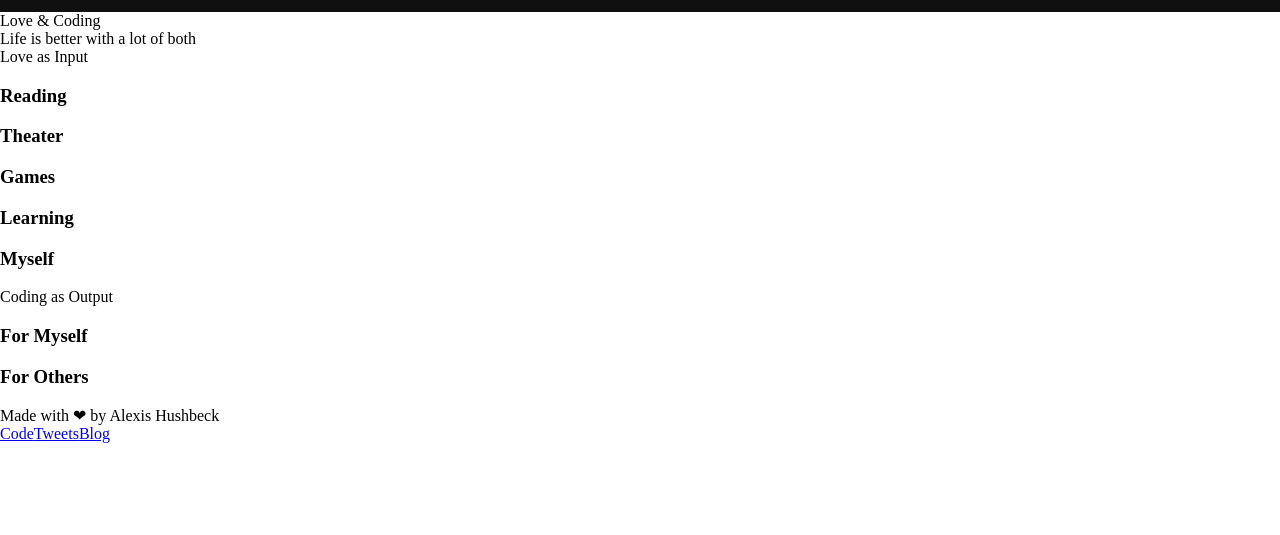
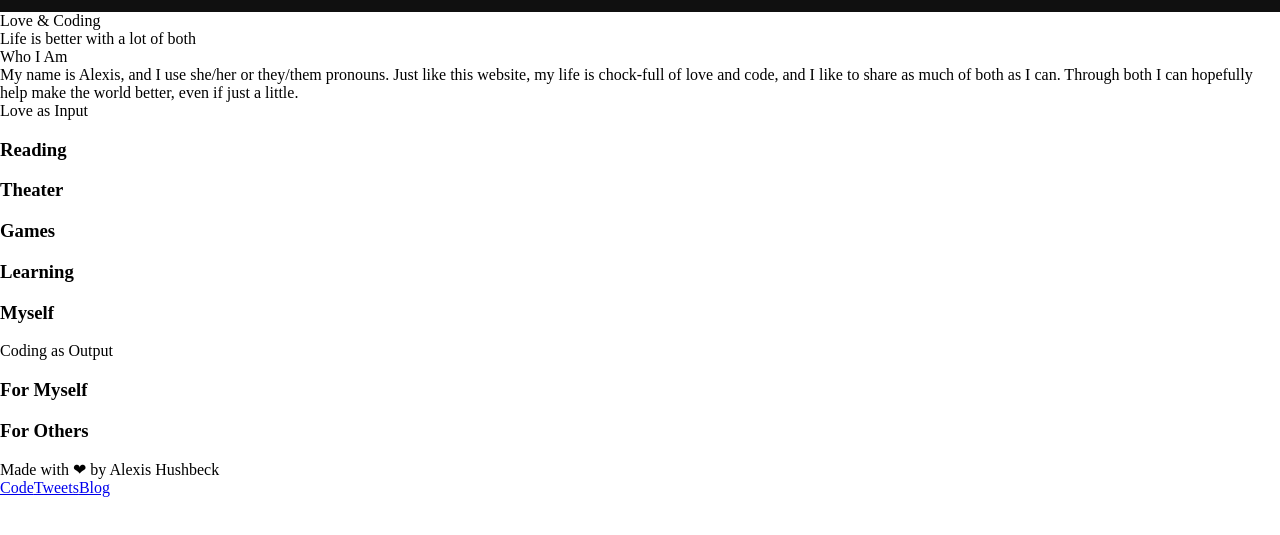
Before and after one commit to LoveAndCoding/loveandcoding.com, a website: page template.html in a window 1280 px wide. Shown: the part 55-590 px from the top of the page. Drawn offline with Linux system fonts and the light colour scheme; a web font is replaced by a local one.

Commit message:
Add "Who I Am" Section

```diff
--- a/template.html
+++ b/template.html
@@ -72,6 +72,16 @@
 		</header>
 		<main>
 			<section>
+				<h2>Who I Am</h2>
+				<p>
+					My name is Alexis, and I use she/her or they/them pronouns.
+					Just like this website, my life is chock-full of love and
+					code, and I like to share as much of both as I can. Through
+					both I can hopefully help make the world better, even if
+					just a little.
+				</p>
+			</section>
+			<section>
 				<h2>Love as Input</h2>
 				<h3>Reading</h3>
 				<h3>Theater</h3>
```
